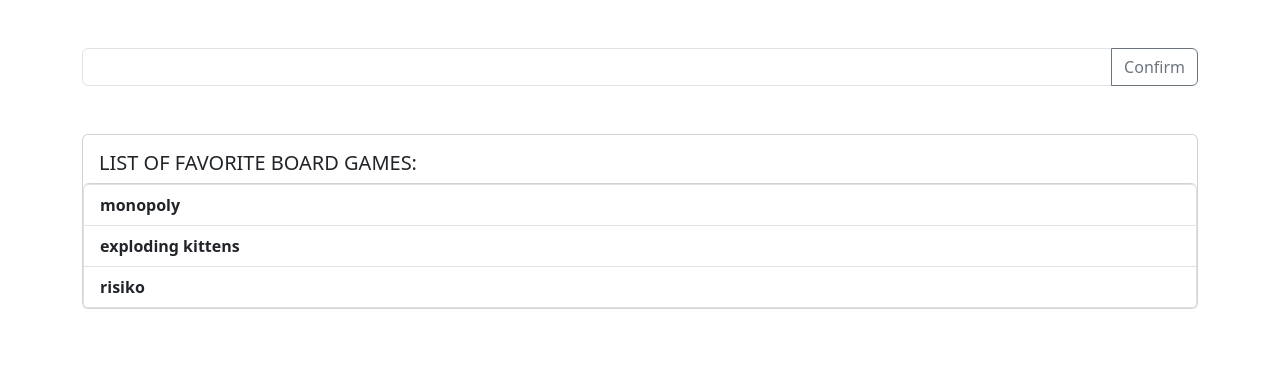
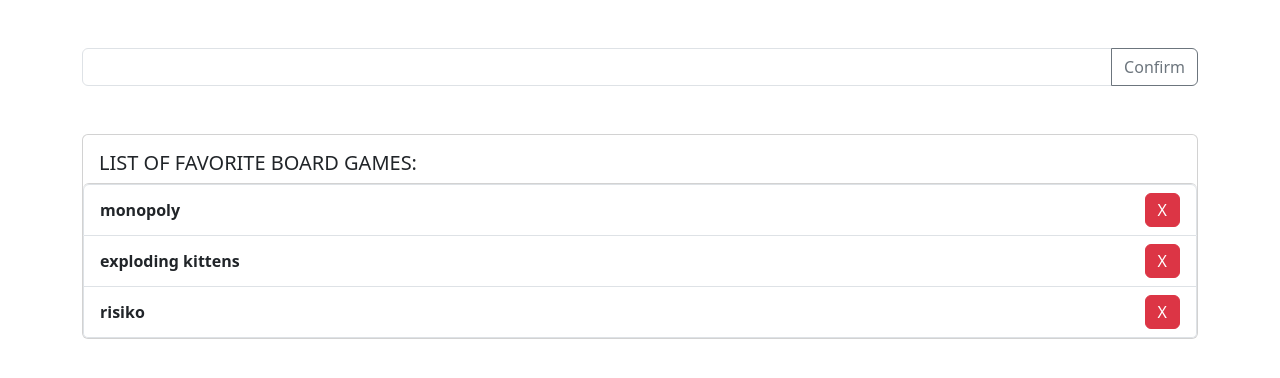
Before and after one commit to Anniballi-Andrea/react-form, a React (Vite) app: page / in a window 1280 px wide. Shown: the top 378 px of the page. Built offline with nearby package versions, Linux system fonts and the light colour scheme.

Commit message:
add the remove li function

```diff
--- a/src/App.jsx
+++ b/src/App.jsx
@@ -28,7 +28,7 @@
         <div className="col sm-6">
           <div className="card mt-5 pt-3">
             <h5 className='px-3'>LIST OF FAVORITE BOARD GAMES: </h5>
-            <ArticlesList array={boardGames} />
+            <ArticlesList array={boardGames} setArray={setBoardGames} />
           </div>
         </div>
 
--- a/src/components/AddArticles.jsx
+++ b/src/components/AddArticles.jsx
@@ -7,9 +7,15 @@
 
     const handleAddObject = event => {
         event.preventDefault()
+        if (article !== "") {
+            const newArticles = [...array, { name: article, id: array.length + 1 }]
+            setArray(newArticles)
+            setArticle("")
+        } else {
 
-        const newArticles = [...array, { name: article, id: array.length + 1 }]
-        setArray(newArticles)
+            alert("please insert a board game")
+        }
+
 
 
 
--- a/src/components/ArticlesList.jsx
+++ b/src/components/ArticlesList.jsx
@@ -1,16 +1,47 @@
-export default function ArticlesList({ array }) {
+export default function ArticlesList({ array, setArray }) {
+
+
+
+    function handleRemove(index) {
+
+        //console.log(index)
+
+        const filtredArray = array.filter((el) => el.id != index)
+
+        console.log(filtredArray)
+        setArray(filtredArray)
+    }
+
+
 
 
 
 
     return (
+        <>
+            {array.length > 0 && (
                 <ul className="list-group">
                     {
                         array.map((el) => (
-                    <li key={el.id} className="list-group-item"><strong>{el.name}</strong></li>
+                            <li key={el.id} className="list-group-item d-flex justify-content-between align-items-center">
+                                <strong>
+                                    {el.name}
+                                </strong>
+                                <div>
+                                    <button className="btn btn-danger py-1" onClick={() => handleRemove(el.id)}>X</button>
+                                </div>
+                            </li>
                         ))
                     }
 
                 </ul>
+            )}
+
+            {array.length === 0 && (
+                <p className="px-3"><strong>Add a board game to the list</strong></p>
+            )}
+
+
+        </>
     )
 }
```
Lines whose indentation alone changed are shown as unchanged.
